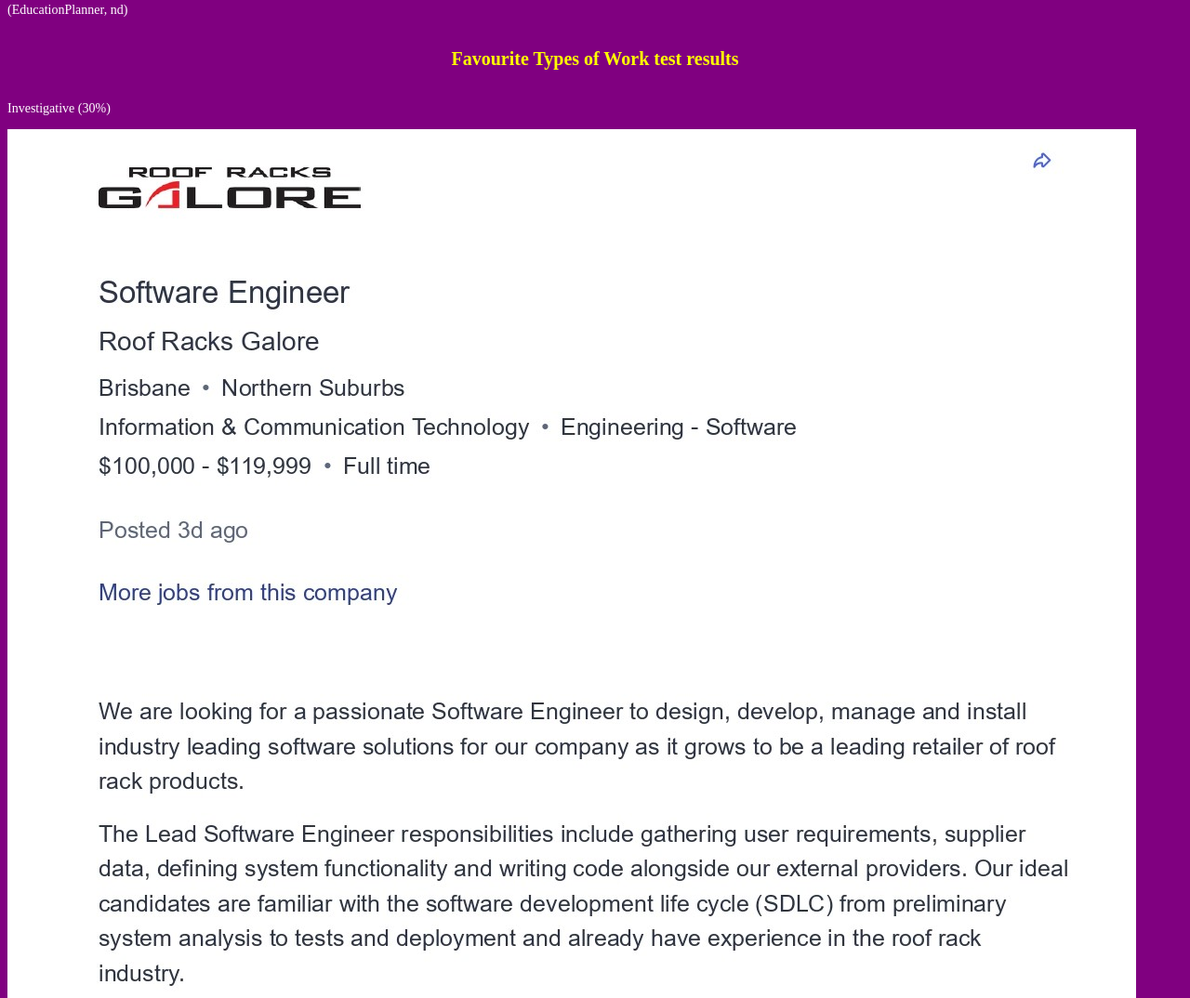
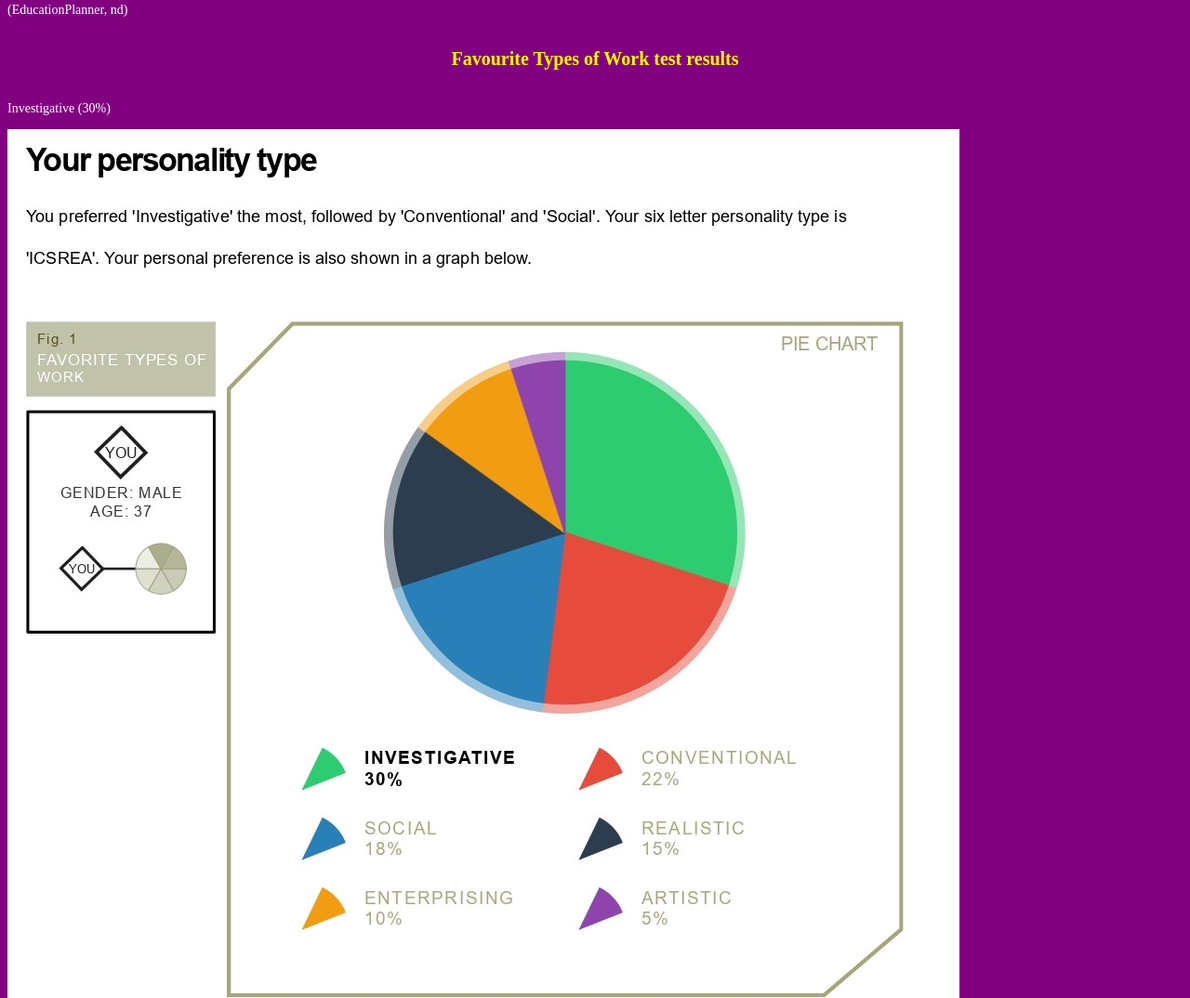
Before and after one commit to ChrisTheITstudent/COSC2196-Assessment-1, a plain HTML site: page index.html in a window 1280 px wide. Shown: the part 5179-6253 px from the top of the page at 93% size. Drawn offline with Linux system fonts and the light colour scheme.

Commit message:
second-test-results image corrected

```diff
--- a/index.html
+++ b/index.html
@@ -65,7 +65,7 @@
         <h5 style="font-size: 20px; color: yellow; text-align: center;">Favourite Types of Work test results</h5>
           <p style="font-size: 14px; color: white;">Investigative (30%)</p>
 
-          <img src="images/ideal-job-pt1.jpg" alt="screenshot of results for 123test"/>
+          <img src="images/second-test-results.jpg" alt="screenshot of results for 123test"/>
 
           <p style="font-size: 14px; color: white;">(123test, nd)</p>
         <p style="font-size: 14px; color: white;">To me these results show I favour investigative, empathetic, emotionally driven, and kinetic projects. This means that I tend to favour tasks I’m passionate about that can benefit others, are practical and involve problem solving. My behaviour in a team could be affect by the fact that I’m connected to my emotions and benefiting other people. This could mean I could favour as tasks that reinforces a belief or value of my own or take on task which I feel would benefit the team, but I would not be able to complete. It also means that I would tend to take on the investigator role and find solutions to barriers for the team. The results would also mean that I would work well with a team that needed an investigative view or an empathetic view. I would also do well in the physical implementation of tasks. A team would compliment me if they had traits that could manage workloads appropriately and a team that were skilled in evaluating their personal beliefs and values against the tasks involved.</p>
```
